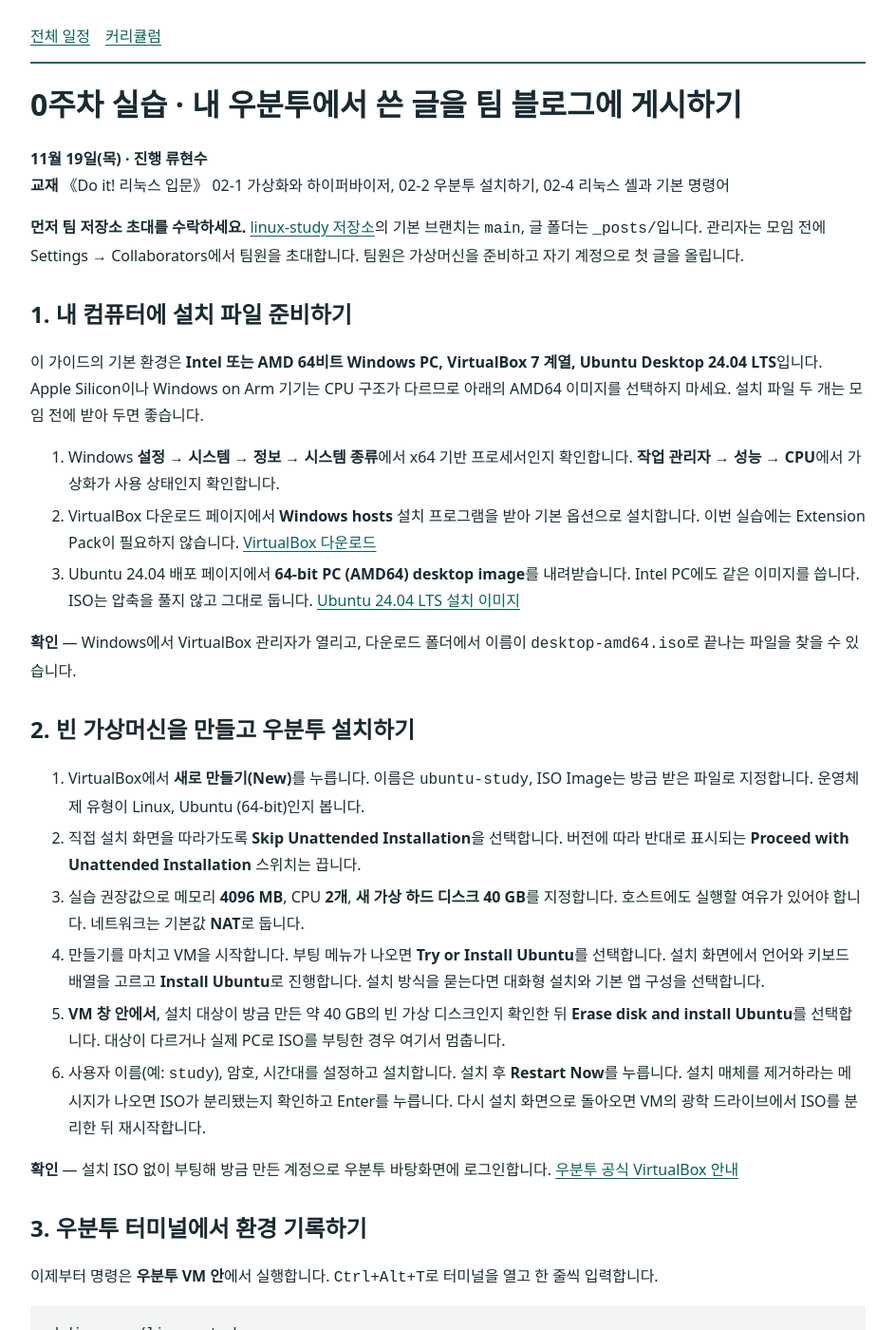
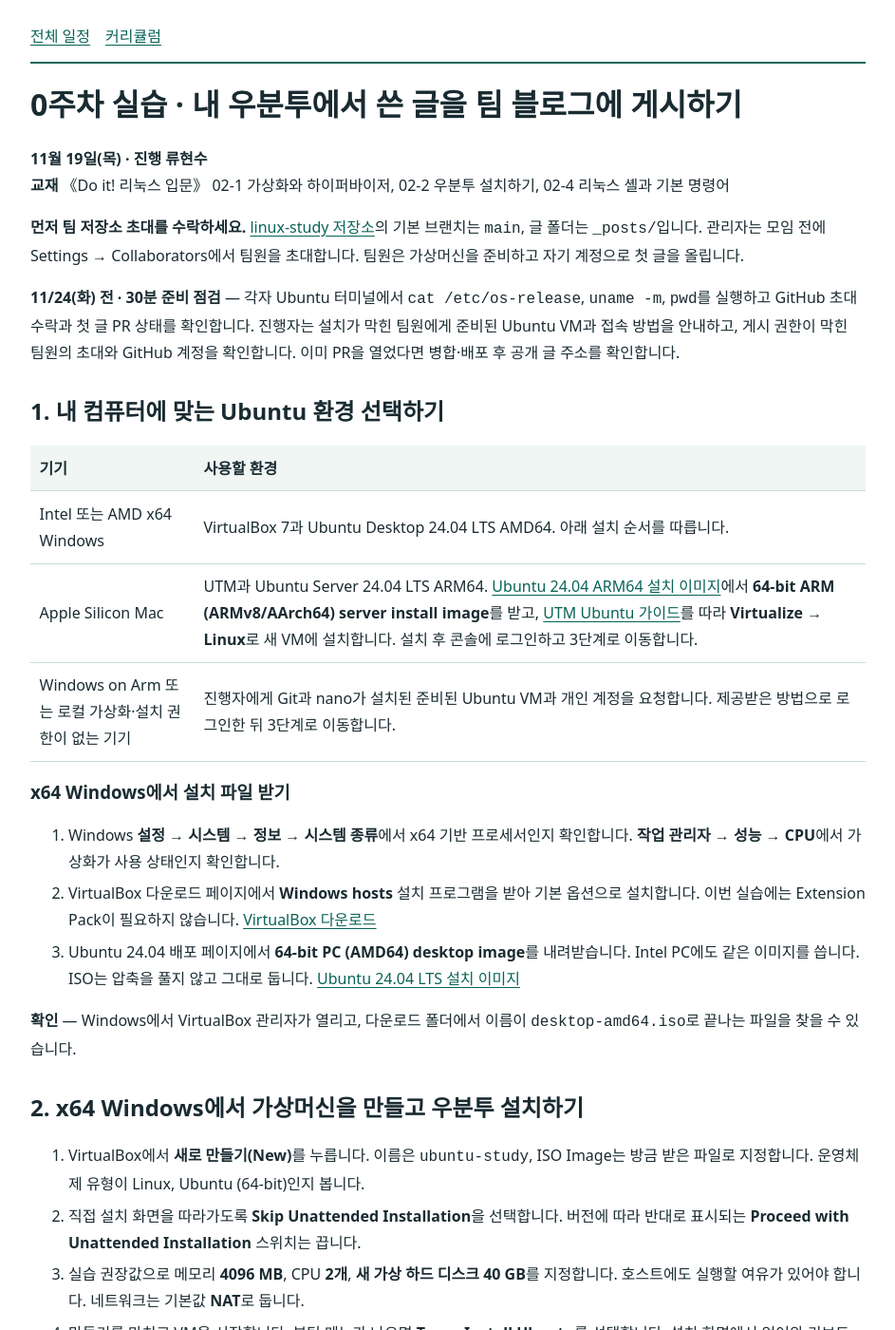
Before and after one commit to wjsworud1025/linux-study, a Jekyll site: the page built from _posts/2026-11-19-week0-ubuntu-github-pages.md, in a window 1280 px wide and 1400 px high. Shown: the whole window at 95% size, without its empty margins (168-1111 px from the left). Built offline with Jekyll 4.4.1, drawn with Linux system fonts in a browser that asks for light colours; some of the changed text lies outside the part shown.

Commit message:
Clarify week 0 setup paths and verify week 1 from a fresh directory

````diff
--- a/_posts/2026-11-19-week0-ubuntu-github-pages.md
+++ b/_posts/2026-11-19-week0-ubuntu-github-pages.md
@@ -15,9 +15,17 @@ tags: [ubuntu, virtualbox, github-pages]
 
 **먼저 팀 저장소 초대를 수락하세요.** [linux-study 저장소](https://github.com/wjsworud1025/linux-study)의 기본 브랜치는 `main`, 글 폴더는 `_posts/`입니다. 관리자는 모임 전에 Settings → Collaborators에서 팀원을 초대합니다. 팀원은 가상머신을 준비하고 자기 계정으로 첫 글을 올립니다.
 
-## 1. 내 컴퓨터에 설치 파일 준비하기
+**11/24(화) 전 · 30분 준비 점검** — 각자 Ubuntu 터미널에서 `cat /etc/os-release`, `uname -m`, `pwd`를 실행하고 GitHub 초대 수락과 첫 글 PR 상태를 확인합니다. 진행자는 설치가 막힌 팀원에게 준비된 Ubuntu VM과 접속 방법을 안내하고, 게시 권한이 막힌 팀원의 초대와 GitHub 계정을 확인합니다. 이미 PR을 열었다면 병합·배포 후 공개 글 주소를 확인합니다.
 
-이 가이드의 기본 환경은 **Intel 또는 AMD 64비트 Windows PC, VirtualBox 7 계열, Ubuntu Desktop 24.04 LTS**입니다. Apple Silicon이나 Windows on Arm 기기는 CPU 구조가 다르므로 아래의 AMD64 이미지를 선택하지 마세요. 설치 파일 두 개는 모임 전에 받아 두면 좋습니다.
+## 1. 내 컴퓨터에 맞는 Ubuntu 환경 선택하기
+
+| 기기 | 사용할 환경 |
+| --- | --- |
+| Intel 또는 AMD x64 Windows | VirtualBox 7과 Ubuntu Desktop 24.04 LTS AMD64. 아래 설치 순서를 따릅니다. |
+| Apple Silicon Mac | UTM과 Ubuntu Server 24.04 LTS ARM64. [Ubuntu 24.04 ARM64 설치 이미지](https://cdimage.ubuntu.com/ubuntu/releases/24.04/release/)에서 **64-bit ARM (ARMv8/AArch64) server install image**를 받고, [UTM Ubuntu 가이드](https://docs.getutm.app/guides/ubuntu/)를 따라 **Virtualize → Linux**로 새 VM에 설치합니다. 설치 후 콘솔에 로그인하고 3단계로 이동합니다. |
+| Windows on Arm 또는 로컬 가상화·설치 권한이 없는 기기 | 진행자에게 Git과 nano가 설치된 준비된 Ubuntu VM과 개인 계정을 요청합니다. 제공받은 방법으로 로그인한 뒤 3단계로 이동합니다. |
+
+### x64 Windows에서 설치 파일 받기
 
 1. Windows **설정 → 시스템 → 정보 → 시스템 종류**에서 x64 기반 프로세서인지 확인합니다. **작업 관리자 → 성능 → CPU**에서 가상화가 사용 상태인지 확인합니다.
 2. VirtualBox 다운로드 페이지에서 **Windows hosts** 설치 프로그램을 받아 기본 옵션으로 설치합니다. 이번 실습에는 Extension Pack이 필요하지 않습니다. [VirtualBox 다운로드](https://www.virtualbox.org/wiki/Downloads)
@@ -25,7 +33,7 @@ tags: [ubuntu, virtualbox, github-pages]
 
 **확인** — Windows에서 VirtualBox 관리자가 열리고, 다운로드 폴더에서 이름이 `desktop-amd64.iso`로 끝나는 파일을 찾을 수 있습니다.
 
-## 2. 빈 가상머신을 만들고 우분투 설치하기
+## 2. x64 Windows에서 가상머신을 만들고 우분투 설치하기
 
 1. VirtualBox에서 **새로 만들기(New)**를 누릅니다. 이름은 `ubuntu-study`, ISO Image는 방금 받은 파일로 지정합니다. 운영체제 유형이 Linux, Ubuntu (64-bit)인지 봅니다.
 2. 직접 설치 화면을 따라가도록 **Skip Unattended Installation**을 선택합니다. 버전에 따라 반대로 표시되는 **Proceed with Unattended Installation** 스위치는 끕니다.
@@ -38,7 +46,7 @@ tags: [ubuntu, virtualbox, github-pages]
 
 ## 3. 우분투 터미널에서 환경 기록하기
 
-이제부터 명령은 **우분투 VM 안**에서 실행합니다. `Ctrl+Alt+T`로 터미널을 열고 한 줄씩 입력합니다.
+이제부터 명령은 **우분투 VM 안**에서 실행합니다. Ubuntu Desktop에서는 `Ctrl+Alt+T`로 터미널을 엽니다. Ubuntu Server나 제공받은 VM에서는 로그인한 콘솔 또는 접속 세션에서 입력합니다.
 
 ```bash
 mkdir -p ~/linux-study
@@ -49,7 +57,7 @@ cat /etc/os-release
 uname -m
 ```
 
-`pwd` 결과는 `/home/내계정/linux-study`, `whoami` 결과는 로그인한 계정입니다. 배포판 정보에서 `PRETTY_NAME`을, 마지막 줄에서 CPU 아키텍처를 찾아 둡니다. 이어 Git과 편집기를 준비합니다.
+`pwd` 결과는 `/home/내계정/linux-study`, `whoami` 결과는 로그인한 계정입니다. 배포판 정보에서 `PRETTY_NAME`을, 마지막 줄에서 CPU 아키텍처를 찾아 둡니다. 이어 `git --version`과 `nano --version`을 실행합니다. 두 버전이 모두 표시되면 4단계로 이동합니다. 제공받은 VM에서 도구가 빠져 있다면 진행자에게 설치를 요청합니다. 직접 설치한 VM에서 도구가 빠져 있다면 아래 명령을 실행합니다.
 
 ```bash
 sudo apt update
@@ -65,7 +73,7 @@ git --version
 
 ## 5. 팀원 · 내 가상머신에서 첫 글 작성하기
 
-우분투 브라우저로 GitHub에 로그인합니다. 터미널에서 자신의 GitHub 아이디와 커밋 이메일을 입력합니다.
+GitHub에는 Ubuntu Desktop 브라우저나 호스트 브라우저로 로그인합니다. 아래 명령은 Ubuntu VM 터미널에서 실행하며 자신의 GitHub 아이디와 커밋 이메일을 입력합니다.
 
 ```bash
 read -rp "내 GitHub 아이디: " author
@@ -119,7 +127,7 @@ nano에서 **Ctrl+O → Enter**로 저장하고 **Ctrl+X**로 나옵니다. `cat
 
 **처음 GitHub를 쓰는 팀원은 브라우저 업로드로 진행해도 됩니다.** 두 방법 중 하나를 선택합니다.
 
-- **브라우저 업로드** — 우분투 브라우저에서 팀 저장소의 기본 브랜치를 엽니다. `_posts` 폴더가 있으면 들어가 **Add file → Upload files**로 방금 저장한 파일을 선택합니다. 폴더가 아직 없으면 루트에서 **Add file → Create new file**을 선택하고 파일명에 `_posts/날짜-week0-아이디.md`를 실제 값으로 입력한 뒤 `cat "$post"`의 내용을 붙여 넣습니다. **Commit changes**에서 새 브랜치에 커밋하고 풀 리퀘스트를 만드는 옵션을 선택합니다.
+- **브라우저 업로드** — 팀 저장소의 기본 브랜치를 엽니다. 파일에 접근할 수 있는 Ubuntu Desktop 브라우저에서는 `_posts`의 **Add file → Upload files**를 사용합니다. 호스트 브라우저를 쓰거나 `_posts` 폴더가 없으면 저장소 루트에서 **Add file → Create new file**을 열고, VM에서 `printf '%s\n' "$post"`로 확인한 경로와 `cat "$post"`로 확인한 글 내용을 옮깁니다. **Commit changes**에서 새 브랜치에 커밋하고 풀 리퀘스트를 만드는 옵션을 선택합니다.
 - **터미널로 올리기** — GitHub HTTPS 인증을 설정한 팀원은 아래 명령을 사용합니다. 인증을 요구한다면 설정해 둔 자격 증명을 사용합니다. GitHub 계정 암호로는 HTTPS push 인증을 할 수 없습니다. 인증 설정에 시간이 걸리면 브라우저 방법으로 같은 파일을 올릴 수 있습니다.
 
 ```bash
@@ -139,10 +147,10 @@ GitHub에서 **Compare & pull request**를 누르고 대상 브랜치가 팀의
 
 | 막힌 지점 | 확인할 것 |
 | --- | --- |
-| VM이 부팅되지 않음 | ISO가 AMD64용인지, Windows 작업 관리자에서 가상화가 사용 상태인지 확인합니다. |
-| 우분투에서 패키지 목록을 받지 못함 | VM의 네트워크 어댑터가 NAT이고 케이블 연결이 켜져 있는지 확인한 뒤 우분투 브라우저에서 웹 페이지를 열어 봅니다. |
+| VM이 부팅되지 않음 | x64 Windows에서는 AMD64 ISO와 가상화 설정을, Apple Silicon에서는 ARM64 ISO와 UTM의 Virtualize 선택을 확인합니다. 해결이 어려우면 진행자에게 VM을 요청합니다. |
+| 우분투에서 패키지 목록을 받지 못함 | VM 네트워크 연결 상태를 확인하고 `sudo apt update`를 다시 실행합니다. 제공받은 VM이면 진행자에게 오류 메시지를 공유합니다. |
 | GitHub에서 브랜치를 올릴 권한이 없음 | 로그인한 계정이 팀 초대를 수락했는지, 저장소에 쓰기 권한이 있는지 확인합니다. |
 | 병합했는데 홈에 글이 없음 | 해당 커밋의 배포 상태, 게시 소스와 글 폴더, 파일명의 날짜 및 확장자, 본문 첫 줄의 `---`를 확인합니다. VM 날짜가 미래라면 파일명을 실제 게시일로 고칩니다. |
 | 블로그 주소에서 404가 뜸 | 저장소 이름이 포함된 Pages 주소인지 확인하고, 첫 배포가 끝난 뒤 관리자 화면의 Visit site로 다시 엽니다. |
 
-**0주차 완료 기준** — 각자 설치한 우분투에 다시 로그인할 수 있고, `~/linux-study`에서 확인한 환경 정보가 자신의 첫 글에 담겨 있으며, 다른 팀원이 공개 주소로 그 글을 읽을 수 있습니다. 마지막으로 류현수 님이 1주차 발표 범위와 소개 페이지 백업 과제를 공지합니다.
+**0주차 완료 기준** — 각자 배정받거나 직접 준비한 우분투에 다시 로그인할 수 있고, `~/linux-study`에서 확인한 환경 정보가 자신의 첫 글에 담겨 있으며, 다른 팀원이 공개 주소로 그 글을 읽을 수 있습니다. 마지막으로 류현수 님이 1주차 발표 범위와 소개 페이지 백업 과제를 공지합니다.
````
Also changed, not shown: _posts/2026-11-24-week1-linux-backup.md (+8 -3 lines).
